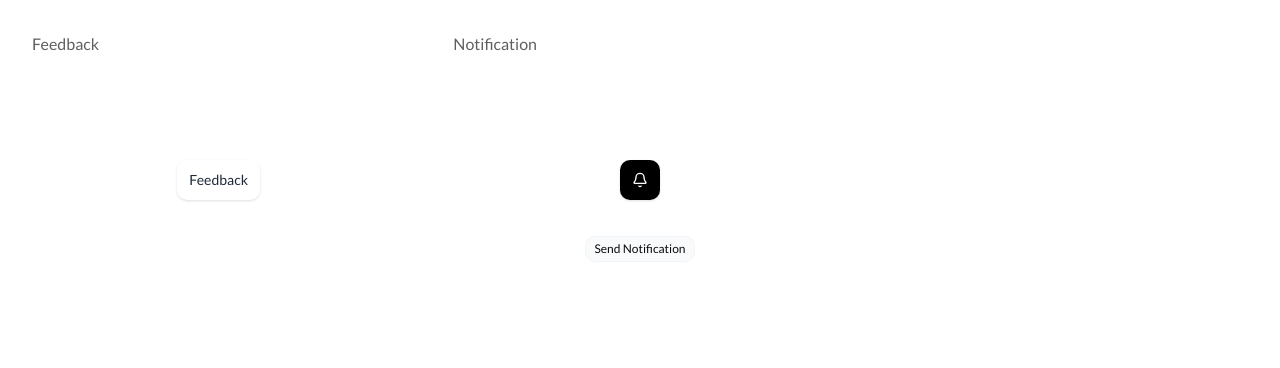
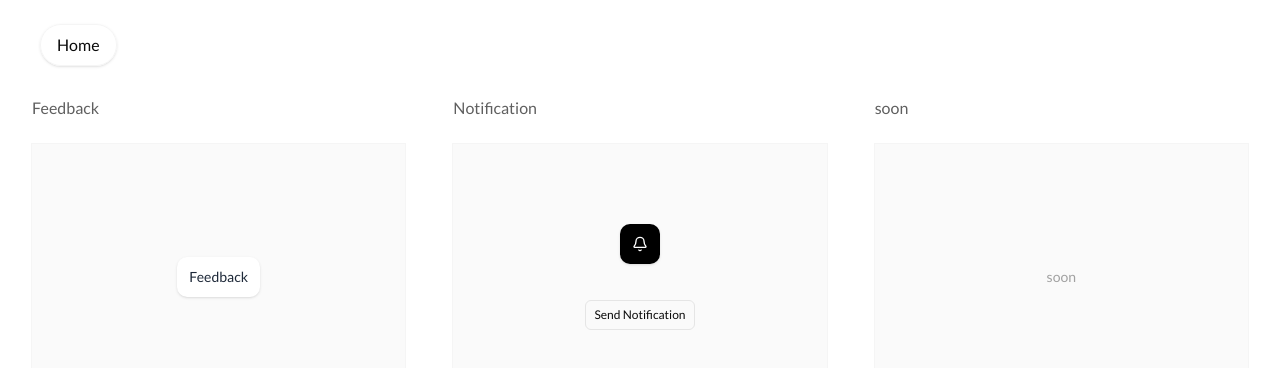
Before and after one commit to Andresuito/andres-portfolio, a Next.js app: page /animations in a window 1280 px wide. Shown: the top 368 px of the page. Built offline with nearby package versions, Linux system fonts and the light colour scheme.

Commit message:
feat: animations

```diff
--- a/app/animations/page.tsx
+++ b/app/animations/page.tsx
@@ -2,27 +2,35 @@
 
 import FeedbackAnimation from "@/components/animations/feedback";
 import NotificationAnimation from "@/components/animations/notification";
+import { Navigation } from "@/components/navigation";
 
 export default function AnimationsPage() {
   return (
     <div className="min-h-screen relative p-8">
-      <div className="max-w-7xl mx-auto">
-        <div className="grid grid-cols-1 md:grid-cols-2 lg:grid-cols-3 gap-12">
-          <div className="flex flex-col space-y-6">
+      <Navigation />
+
+      <div className="max-w-7xl mx-auto pt-16">
+        <div className="grid grid-cols-1 md:grid-cols-2 lg:grid-cols-3 gap-12 items-stretch">
+          <div className="flex flex-col space-y-6 h-full">
             <h2 className="font-light opacity-65">Feedback</h2>
-            <div className="w-full flex justify-center py-20">
+            <div className="w-full flex justify-center py-20 outline outline-neutral-100 bg-neutral-50 flex-1 items-center">
               <FeedbackAnimation />
             </div>
           </div>
 
-          <div className="flex flex-col space-y-6">
+          <div className="flex flex-col space-y-6 h-full">
             <h2 className="font-light opacity-65">Notification</h2>
-            <div className="w-full flex justify-center py-20">
+            <div className="w-full flex justify-center py-20 outline outline-neutral-100 bg-neutral-50 flex-1 items-center">
               <NotificationAnimation />
             </div>
           </div>
 
-          <div className="flex flex-col space-y-6"> </div>
+          <div className="flex flex-col space-y-6 h-full">
+            <h2 className="font-light opacity-65">soon</h2>
+            <div className="w-full flex justify-center py-20 outline outline-neutral-100 bg-neutral-50 flex-1 items-center">
+              <span className="text-neutral-400 text-sm">soon</span>
+            </div>
+          </div>
         </div>
       </div>
     </div>
--- a/app/page.tsx
+++ b/app/page.tsx
@@ -1,8 +1,7 @@
+import { Footer } from "@/components/footer";
 import { Header } from "@/components/header";
+import { Sandbox } from "@/components/sandbox";
 import { Work } from "@/components/work";
-import { Projects } from "@/components/project";
-import { Sandbox } from "@/components/sandbox";
-import { Footer } from "@/components/footer";
 
 export default function Home() {
   return (
--- a/app/scroll-carousel/page.tsx
+++ b/app/scroll-carousel/page.tsx
@@ -1,5 +1,5 @@
 import ScrollRotationSection from "@/components/scroll-rotation-section";
-import Link from "next/link";
+import { Navigation } from "@/components/navigation";
 
 export default function ScrollCarousel() {
   const images = [
@@ -14,13 +14,10 @@ export default function ScrollCarousel() {
 
   return (
     <main className="min-h-screen">
-      <div className="h-screen grid p-4 grid-cols-1 sm:grid-cols-3 gap-4 sm:gap-0">
+      <Navigation />
+
+      <div className="h-screen grid p-4 grid-cols-1 sm:grid-cols-3 gap-4 sm:gap-0 pt-20">
         <div className="flex justify-center sm:justify-start items-start">
-          <Link href="/">
-            <span className="border-neutral-300 border rounded-full p-2 px-4 text-sm sm:text-base">
-              Home
-            </span>
-          </Link>
         </div>
 
         <div className="text-center">
--- a/components/animations/notification.tsx
+++ b/components/animations/notification.tsx
@@ -79,14 +79,15 @@ export default function NotificationAnimation() {
         <AnimatePresence mode="wait">
           {showNotification && (
             <motion.span
-              initial={{ opacity: 0, width: 0 }}
-              animate={{ opacity: 1, width: "fit-content" }}
-              exit={{ opacity: 0, width: 0 }}
+              initial={{ opacity: 0, width: 0, marginLeft: 0 }}
+              animate={{ opacity: 1, width: "fit-content", marginLeft: 12 }}
+              exit={{ opacity: 0, width: 0, marginLeft: 0 }}
               transition={{
                 opacity: { duration: 0.2, ease: "easeInOut" },
                 width: { duration: 0.35, ease: "easeInOut" },
+                marginLeft: { duration: 0.35, ease: "easeInOut" },
               }}
-              className="text-white select-none text-sm whitespace-nowrap ml-3"
+              className="text-white select-none text-sm whitespace-nowrap"
             >
               New notification!
             </motion.span>
@@ -96,7 +97,7 @@ export default function NotificationAnimation() {
 
       <button
         onClick={addNotification}
-        className="px-2 py-1 mt-5 border border-gray-100 bg-gray-50 rounded-lg text-xs"
+        className="px-2 py-1.5 mt-5 border border-neutral-200 rounded-sm text-xs"
       >
         Send Notification
       </button>
--- /dev/null
+++ b/components/navigation.tsx
@@ -0,0 +1,11 @@
+import Link from "next/link";
+
+export function Navigation() {
+  return (
+    <nav className="fixed top-6 left-10 z-50">
+      <div className="flex  backdrop-blur-sm border border-neutral-100 rounded-full px-4 py-2 shadow-sm">
+        <Link href="/">Home</Link>
+      </div>
+    </nav>
+  );
+}
```
